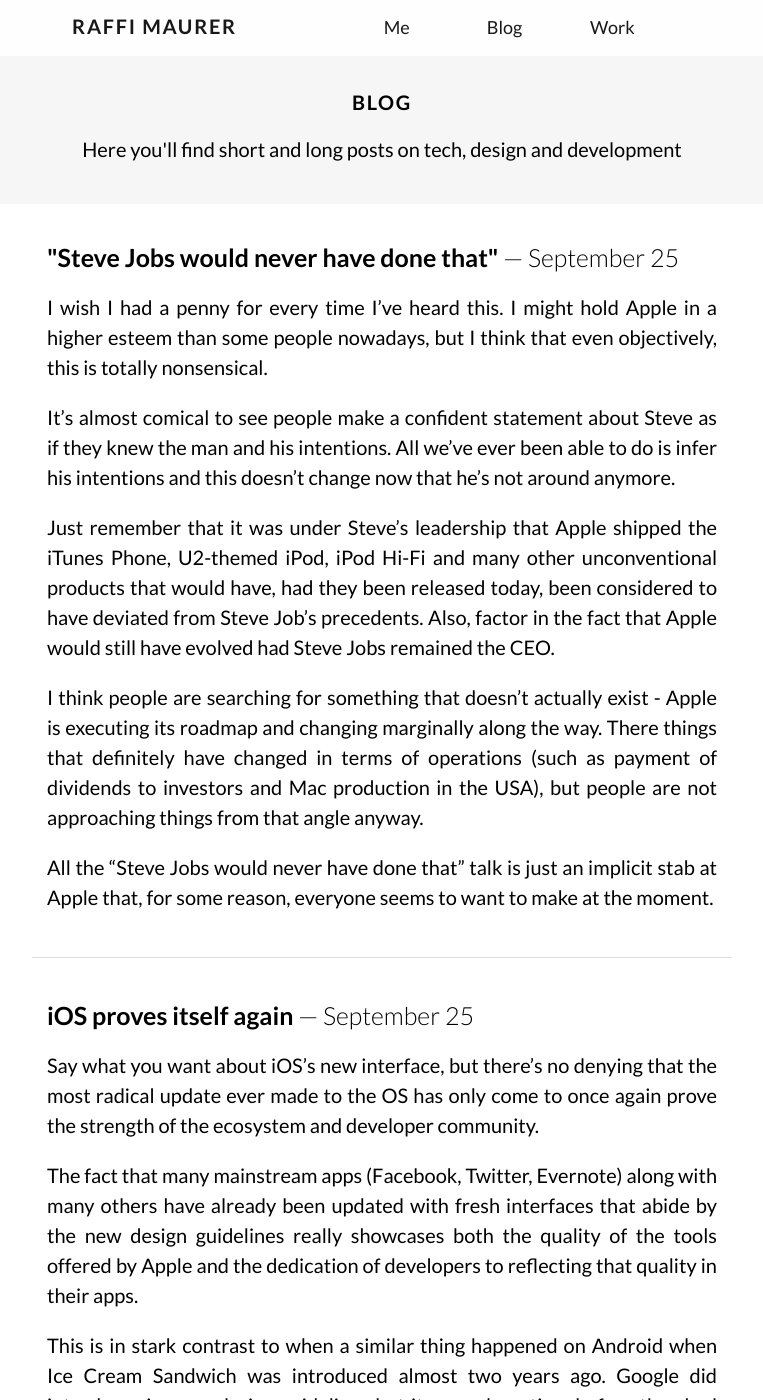
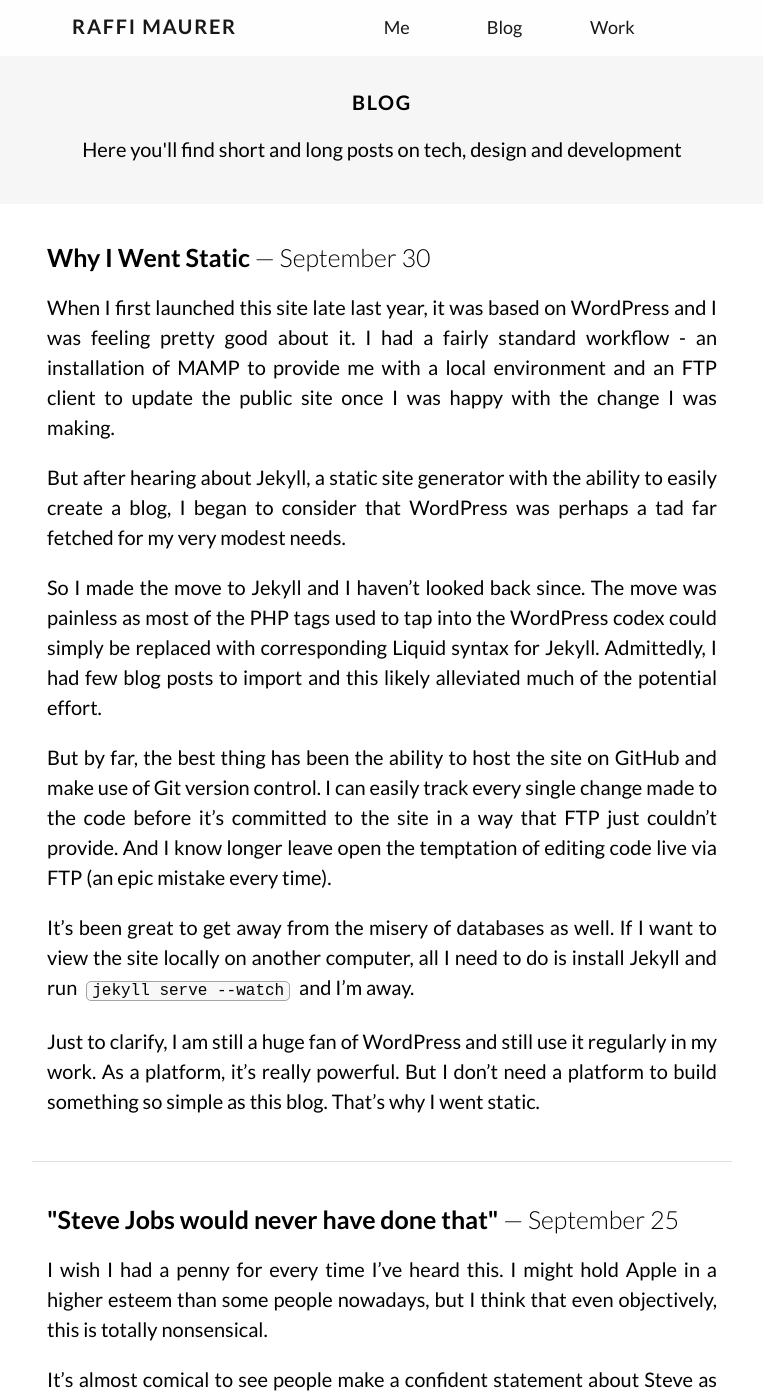
Before and after one commit to raffimaurer/raffimaurer.github.io, a Jekyll site: the page built from blog.html, in a window 1280 px wide and 1400 px high. Shown: the whole window, without its empty margins (258-1021 px from the left). Built offline with Jekyll 4.4.1, drawn with Linux system fonts in a browser that asks for light colours; nearby versions of some CDN libraries; Markdown is read by kramdown in place of the engine named in the settings.

Commit message:
Jekyll post

```diff
--- /dev/null
+++ b/_posts/2013-9-30-why-i-went-static.md
@@ -0,0 +1,16 @@
+---
+layout: post
+title: Why I Went Static
+published: true
+---
+When I first launched this site late last year, it was based on WordPress and I was feeling pretty good about it. I had a fairly standard workflow - an installation of MAMP to provide me with a local environment and an FTP client to update the public site once I was happy with the change I was making.
+
+But after hearing about Jekyll, a static site generator with the ability to easily create a blog, I began to consider that WordPress was perhaps a tad far fetched for my very modest needs.
+
+So I made the move to Jekyll and I haven't looked back since. The move was painless as most of the PHP tags used to tap into the WordPress codex could simply be replaced with corresponding Liquid syntax for Jekyll. Admittedly, I had few blog posts to import and this likely alleviated much of the potential effort.
+
+But by far, the best thing has been the ability to host the site on GitHub and make use of Git version control. I can easily track every single change made to the code before it's committed to the site in a way that FTP just couldn't provide. And I know longer leave open the temptation of editing code live via FTP (an epic mistake every time).
+
+It's been great to get away from the misery of databases as well. If I want to view the site locally on another computer, all I need to do is install Jekyll and run <code> jekyll serve --watch</code> and I'm away.
+
+Just to clarify, I am still a huge fan of WordPress and still use it regularly in my work. As a platform, it's really powerful. But I don't need a platform to build something so simple as this blog. That's why I went static.
--- a/blog.html
+++ b/blog.html
@@ -1,6 +1,7 @@
 ---
 layout: default
 title: Raffi Maurer &#58; Blog
+name: Blog
 permalink: /blog/
 ---
 <div class="content" style="background: white !important;">
--- a/index.html
+++ b/index.html
@@ -1,5 +1,6 @@
 ---
 title: Raffi Maurer &#58; Me
+name: Me
 layout: default
 excerpt: Web Designer and Tech Blogger from London, UK
 ---
@@ -20,6 +21,7 @@ excerpt: Web Designer and Tech Blogger from London, UK
             <a class="contactButton" id="linkedin" href="http://www.linkedin.com/in/raffimaurer">LinkedIn</a>
             <a class="contactButton" id="github" href="http://www.linkedin.com/in/raffimaurer">GitHub</a>
         </div>
+
     </div>
 </div>
 
--- a/work.html
+++ b/work.html
@@ -1,6 +1,7 @@
 ---
 layout: default
-title: Raffi Maurer &#58; Porfolio
+title: Raffi Maurer &#58; Work
+name: Work
 ---
 
 
```
Also changed, not shown: css/buttons.scss (+13 -0 lines), css/misc.scss (+7 -1 lines), css/typography.scss (+9 -0 lines), _assets/twitter.svg (added), css/main.min.css, 8 other files.
